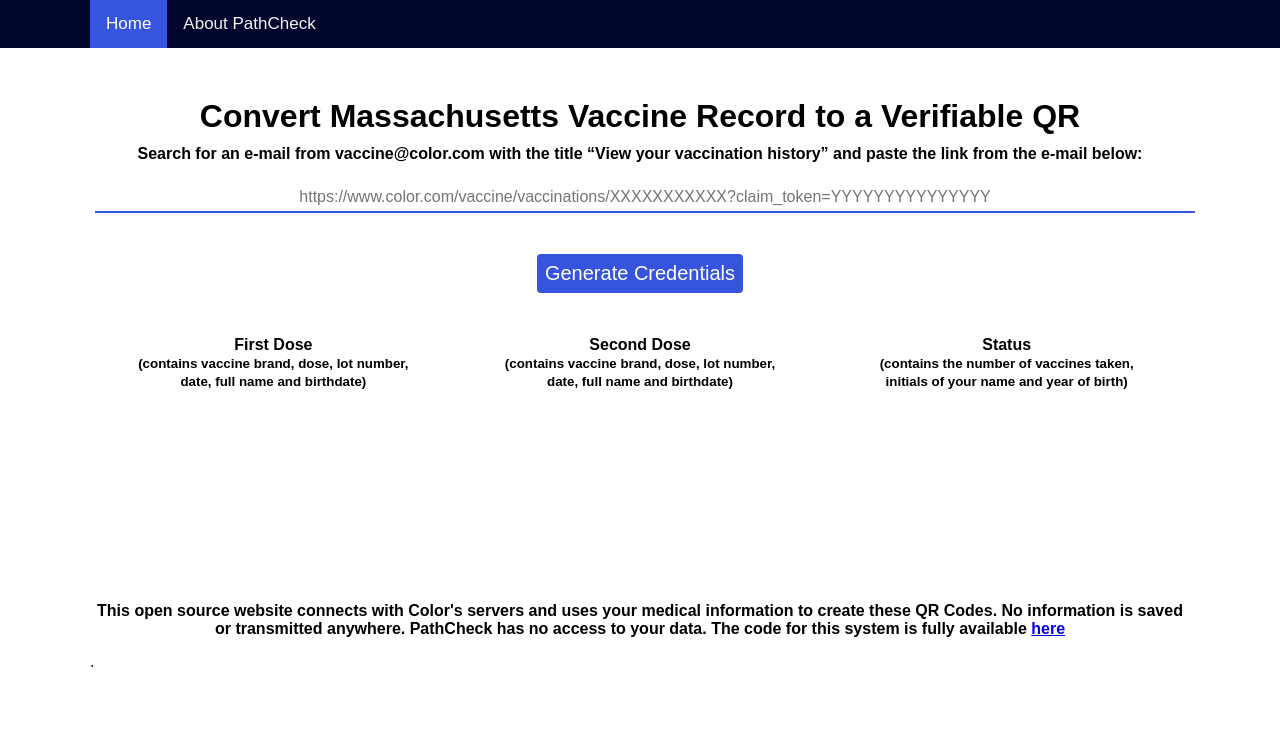
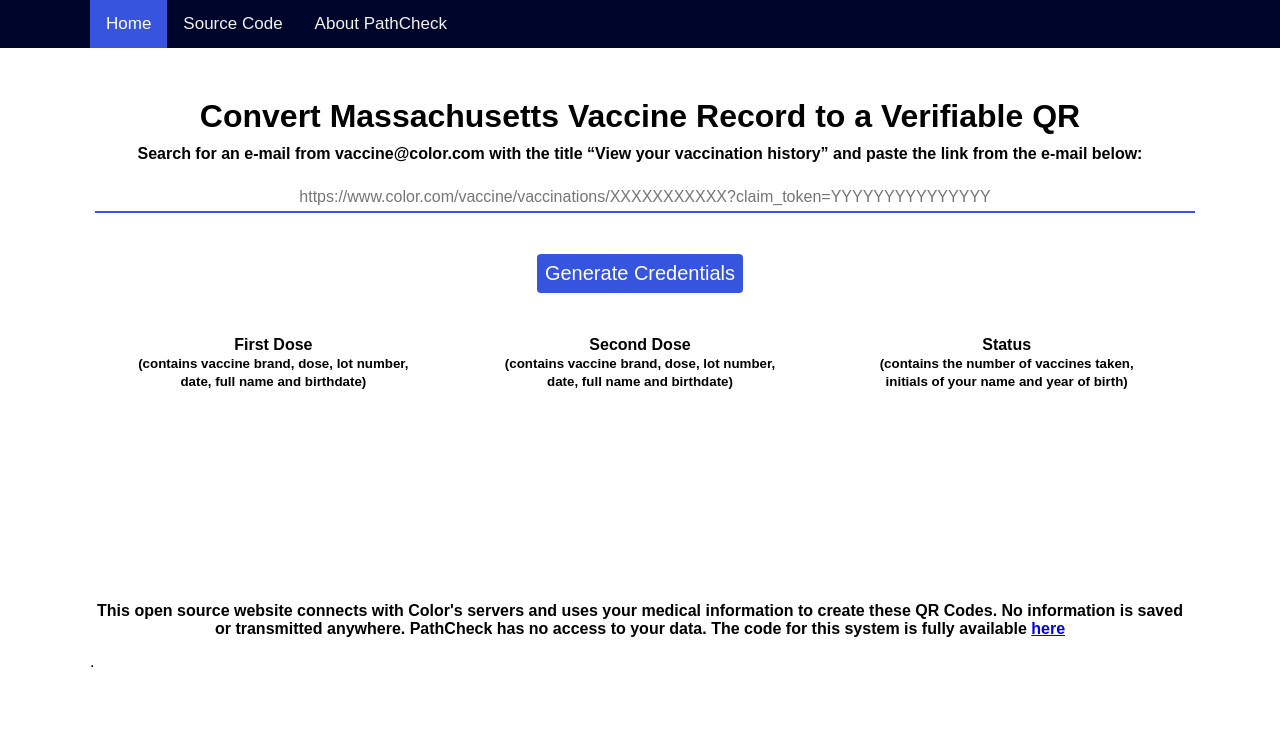
Before and after one commit to Path-Check/massqr, a website: page index.html in a window 1280 px wide. Shown: the top 740 px of the page. Drawn offline with Linux system fonts and the light colour scheme.

Commit message:
Adding source code as a menu item

```diff
--- a/index.html
+++ b/index.html
@@ -22,6 +22,7 @@
     <div class="topnav">
         <div class="topnavContainer">
           <a class="active" href="index.html">Home</a>
+		  <a href="https://github.com/Path-Check/massqr">Source Code</a>
           <a href="http://pathcheck.org">About PathCheck</a>
         </div>
     </div>
```
